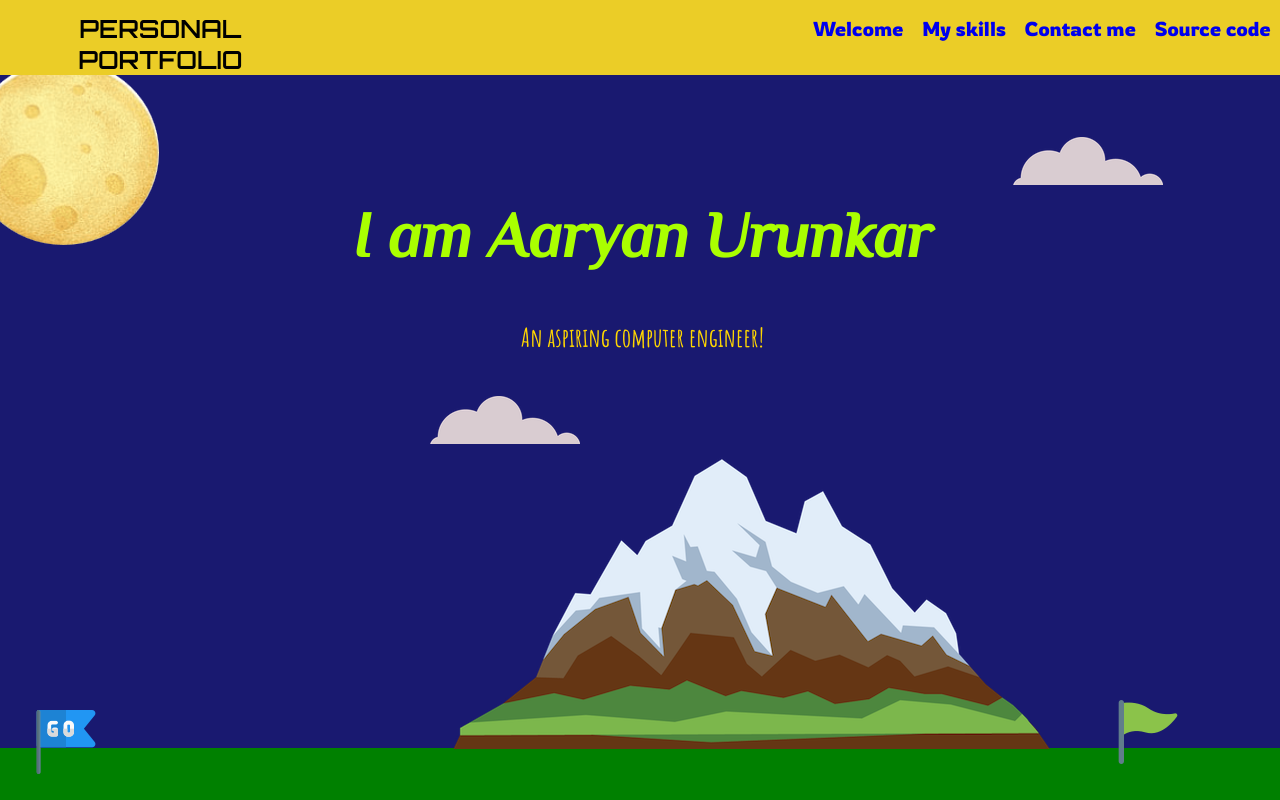
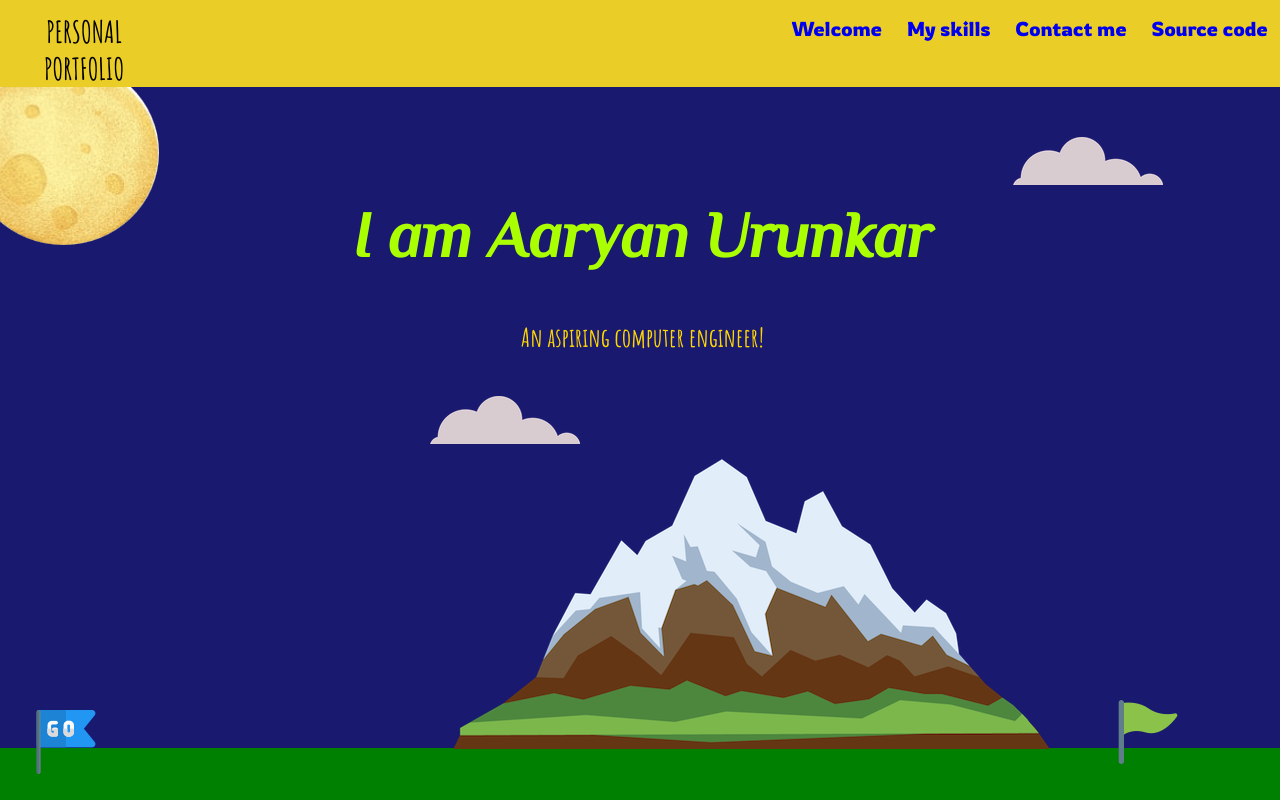
Before and after one commit to Aaryan-Urunkar/better-cv, a plain HTML site: page index.html in a window 1280 px wide. Shown: the top 800 px of the page. Drawn offline with Linux system fonts and the light colour scheme; a web font is replaced by a local one.

Commit message:
Nav bar font change

```diff
--- a/styles.css
+++ b/styles.css
@@ -24,10 +24,13 @@ nav ul a span{
 }
 nav p{
     display:inline-block;
-    font-family: 'Orbitron', sans-serif;
-    font-size:25px;
+    /*font-family: 'Orbitron', sans-serif;*/
+    font-family: 'Amatic SC', sans-serif;
+    font-weight:bold;
+    font-size:30px;
     color:black;
-    margin:1% 35% 0 0;
+    margin:1% 40% 0% 0%;
+    padding-right:5%;
 }
 .moon_img{
     position: relative;
```
